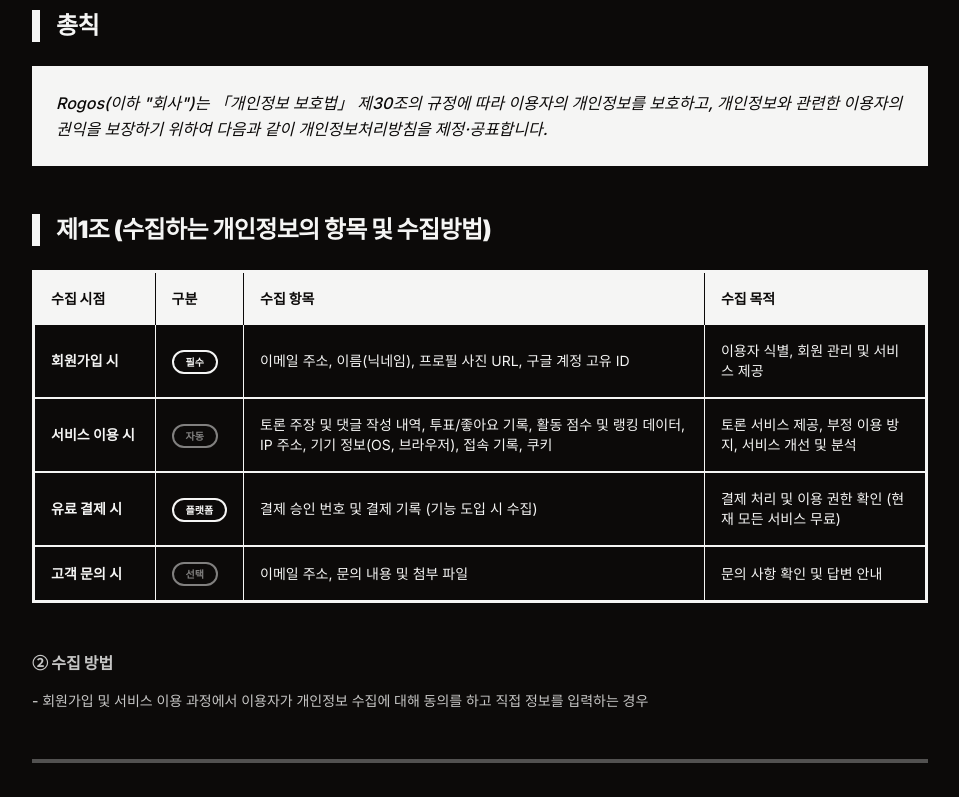
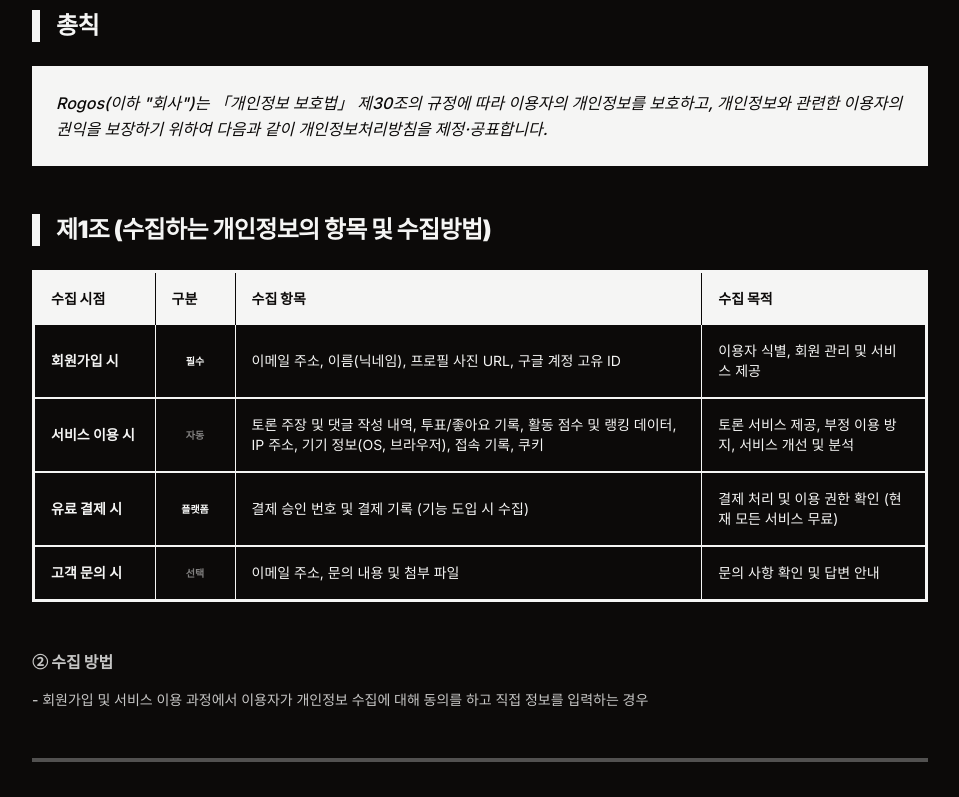
Before and after one commit to Brokoll/Logos-arena, a Next.js app: page /privacy in a window 1280 px wide. Shown: the part 402-1199 px from the top of the page, without its empty margins (160-1119 px from the left). Built offline with nearby package versions, Linux system fonts and the light colour scheme.

Commit message:
Remove oval badges from privacy policy table, use plain text

```diff
--- a/src/app/privacy/page.tsx
+++ b/src/app/privacy/page.tsx
@@ -46,25 +46,25 @@ export default function PrivacyPage() {
                                 <tbody>
                                     <tr className="border-b-[2px] border-foreground">
                                         <td className="p-4 border-r border-foreground font-bold">회원가입 시</td>
-                                        <td className="p-4 border-r border-foreground"><span className="px-3 py-1 border-2 border-foreground rounded-full text-[10px] font-black uppercase whitespace-nowrap">필수</span></td>
+                                        <td className="p-4 border-r border-foreground text-center font-black text-[10px] uppercase">필수</td>
                                         <td className="p-4 border-r border-foreground">이메일 주소, 이름(닉네임), 프로필 사진 URL, 구글 계정 고유 ID</td>
                                         <td className="p-4">이용자 식별, 회원 관리 및 서비스 제공</td>
                                     </tr>
                                     <tr className="border-b-[2px] border-foreground">
                                         <td className="p-4 border-r border-foreground font-bold">서비스 이용 시</td>
-                                        <td className="p-4 border-r border-foreground"><span className="px-3 py-1 border-2 border-foreground rounded-full text-[10px] font-black uppercase whitespace-nowrap opacity-50">자동</span></td>
+                                        <td className="p-4 border-r border-foreground text-center font-black text-[10px] uppercase opacity-50">자동</td>
                                         <td className="p-4 border-r border-foreground">토론 주장 및 댓글 작성 내역, 투표/좋아요 기록, 활동 점수 및 랭킹 데이터, IP 주소, 기기 정보(OS, 브라우저), 접속 기록, 쿠키</td>
                                         <td className="p-4">토론 서비스 제공, 부정 이용 방지, 서비스 개선 및 분석</td>
                                     </tr>
                                     <tr className="border-b-[2px] border-foreground">
                                         <td className="p-4 border-r border-foreground font-bold">유료 결제 시</td>
-                                        <td className="p-4 border-r border-foreground"><span className="px-3 py-1 border-2 border-foreground rounded-full text-[10px] font-black uppercase whitespace-nowrap">플랫폼</span></td>
+                                        <td className="p-4 border-r border-foreground text-center font-black text-[10px] uppercase">플랫폼</td>
                                         <td className="p-4 border-r border-foreground">결제 승인 번호 및 결제 기록 (기능 도입 시 수집)</td>
                                         <td className="p-4">결제 처리 및 이용 권한 확인 (현재 모든 서비스 무료)</td>
                                     </tr>
                                     <tr>
                                         <td className="p-4 border-r border-foreground font-bold">고객 문의 시</td>
-                                        <td className="p-4 border-r border-foreground"><span className="px-3 py-1 border-2 border-foreground rounded-full text-[10px] font-black uppercase opacity-50">선택</span></td>
+                                        <td className="p-4 border-r border-foreground text-center font-black text-[10px] uppercase opacity-50">선택</td>
                                         <td className="p-4 border-r border-foreground">이메일 주소, 문의 내용 및 첨부 파일</td>
                                         <td className="p-4">문의 사항 확인 및 답변 안내</td>
                                     </tr>
```
